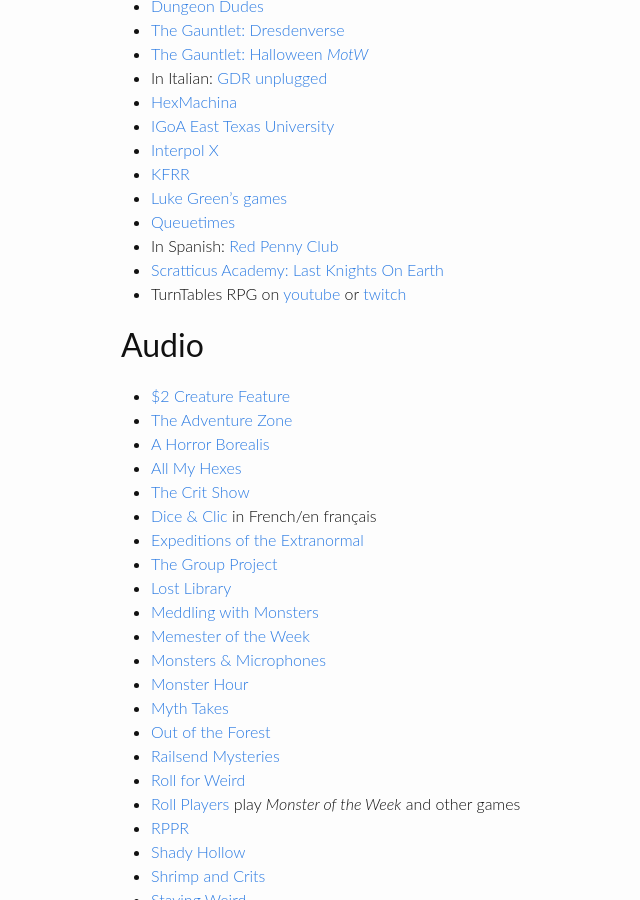
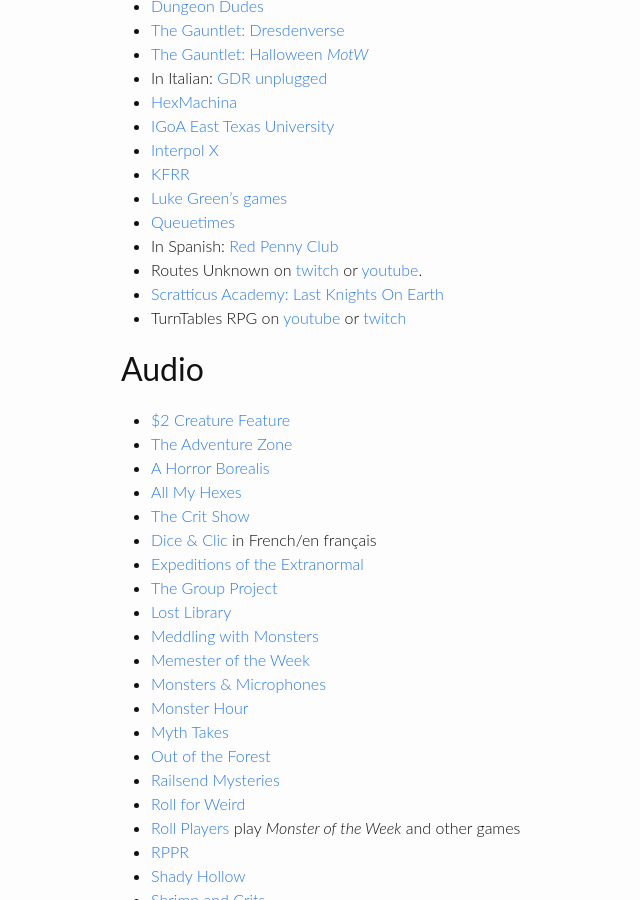
Before and after one commit to michael-sands/generic_games_site, a Jekyll site: the page built from motw_actual_plays.md, in a window 1280 px wide and 900 px high, scrolled down 374 px. Shown: the whole window, without its empty margins (149-789 px from the left). Built offline with Jekyll 4.4.1, drawn with Linux system fonts in a browser that asks for light colours.

Commit message:
add routes unknown

```diff
--- a/motw_actual_plays.md
+++ b/motw_actual_plays.md
@@ -23,6 +23,7 @@
 * [Luke Green's games](https://www.youtube.com/playlist?list=PL_1EpyP6ogbDitZ5Zep55PLeErcyD2K5b)
 * [Queuetimes](https://queuetimes.com/tag/monster-of-the-week/)
 * In Spanish: [Red Penny Club](https://www.youtube.com/watch?v=XSOSe_ZddhM&list=PLEbrDuHKYV2Rkla3jE7Ib4x9mj-9POgMD)
+* Routes Unknown on [twitch](http://twitch.tv/rpghour) or [youtube](https://www.youtube.com/playlist?list=PLfDpb99CuxKUGgRzLxvJWGfytmTqZ_0jg).
 * [Scratticus Academy: Last Knights On Earth](https://www.twitch.tv/collections/Hg-a5CbgeRUV4w)
 * TurnTables RPG on [youtube](https://www.youtube.com/channel/UCw0RRx5F1j0334kbgC51qPw) or [twitch](https://www.twitch.tv/turntablesrpg)
 
```
